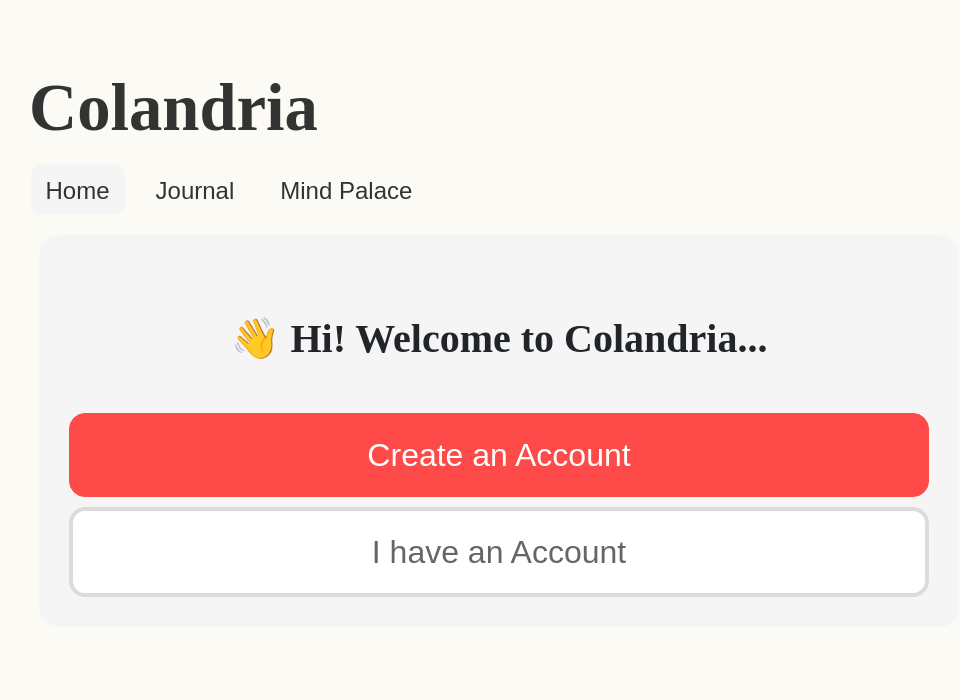
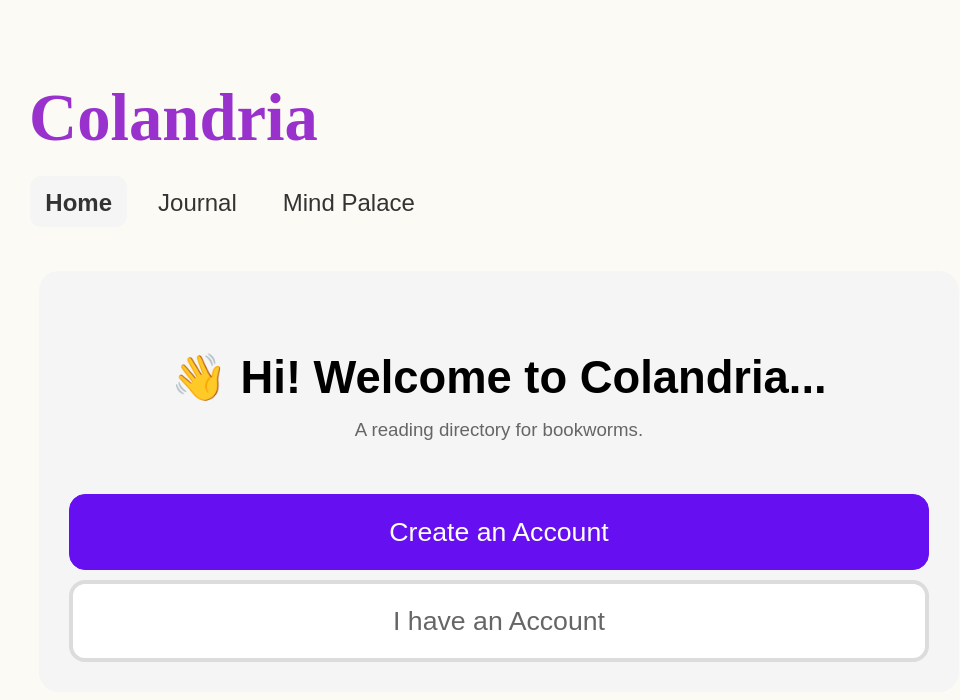
Before and after one commit to alto-sh/colandria, a React app: page / in a window 1280 px wide. Shown: the top 700 px of the page, without its empty margins (141-1101 px from the left). Built offline with nearby package versions, Linux system fonts and the light colour scheme; what netlify-identity-widget, webfontloader would draw is missing.

Commit message:
Updated general styling

```diff
--- a/src/GlobalStyles.tsx
+++ b/src/GlobalStyles.tsx
@@ -24,21 +24,21 @@ const Styles = {
         border-radius: 1rem;
         width: 100%;
         padding: 17px;
-        font-size: 24pt;
-        font-family: 'Josefin Sans', sans-serif;
+        font-size: 20pt;
+        font-family: 'Poppins', sans-serif;
         transition: all .25s;
 
         /* Colors */
         &, &:hover, &:active {
-            background: #FE4A49 !important;
-            border-color: #FE4A49 !important;
+            background: var(--indigo) !important;
+            border-color: var(--indigo) !important;
             box-shadow: none !important;
             outline: none !important;
         }
 
         &:hover {
-            opacity: 0.8;
-            transform: scale(1.04);
+            opacity: 0.9;
+            transform: scale(1.02);
         }
     `,
     lightButton: css`
@@ -46,8 +46,8 @@ const Styles = {
         border-radius: 1rem;
         width: 100%;
         padding: 17px;
-        font-size: 24pt;
-        font-family: 'Josefin Sans', sans-serif;
+        font-size: 20pt;
+        font-family: 'Poppins', sans-serif;
         transition: all .25s;
 
         /* Colors */
@@ -61,8 +61,9 @@ const Styles = {
         }
 
         &:hover {
-            opacity: 0.8;
-            transform: scale(1.04);
+            opacity: 0.9;
+            transform: scale(1.02);
+            color: #333 !important;
         }
     `
 }
--- a/src/index.tsx
+++ b/src/index.tsx
@@ -7,7 +7,7 @@ import App from "./app";
 
 WebFont.load({
     google: {
-        families: ["Josefin Sans", "Titilium Web"]
+        families: ["Josefin Sans", "Poppins"]
     }
 })
 
--- a/src/pages/Home/Home.tsx
+++ b/src/pages/Home/Home.tsx
@@ -16,8 +16,11 @@ export default class Home extends React.Component<Props, State> {
     render() {
         return (
             <Template currentPage={Page.HOME}>
-                <div className={cx( Styles.welcomeWidget, "text-center" )}   >
-                    <h1>👋 Hi! Welcome to Colandria...</h1>
+                <div className={cx( Styles.welcomeWidget, "text-center" )}>
+                    <div style={{ margin: 50 }}>
+                        <h1><span className={cx( Styles.handWave )}>👋</span> Hi! Welcome to Colandria...</h1>
+                        <p>A reading directory for bookworms.</p>
+                    </div>
                     <Button className={cx( GlobalStyles.coloredButton )} style={{ marginBottom: 10 }}>
                         Create an Account
                     </Button>
--- a/src/pages/Home/HomeStyles.tsx
+++ b/src/pages/Home/HomeStyles.tsx
@@ -8,7 +8,38 @@ const Styles = {
         padding: 30px;
 
         &, & h1 { font-weight: bold; }
-        & h1 { margin: 30px }
+
+        & h1 {
+            margin: 30px;
+            font-size: 34pt;
+            margin-bottom: 10px;
+        }
+
+        & p {
+            margin-bottom: 30px;
+            color: #666;
+            font-size: 14pt;
+            font-weight: normal;
+            font-family: 'Poppins', sans-serif !important;
+        }
+    `,
+    handWave: css`
+        animation-name: wave-animation;
+        animation-duration: 2.5s;
+        animation-iteration-count: infinite;
+        transform-origin: 70% 70%;
+        display: inline-block;
+
+        @keyframes wave-animation {
+            0% { transform: rotate( 0.0deg) }
+            10% { transform: rotate(14.0deg) }  /* The following five values can be played with to make the waving more or less extreme */
+            20% { transform: rotate(-8.0deg) }
+            30% { transform: rotate(14.0deg) }
+            40% { transform: rotate(-4.0deg) }
+            50% { transform: rotate(10.0deg) }
+            60% { transform: rotate( 0.0deg) }  /* Reset for the last half to pause */
+            100% { transform: rotate( 0.0deg) }
+        }
     `
 }
 
--- a/src/pages/Template/NavPanel/NavPanelStyles.tsx
+++ b/src/pages/Template/NavPanel/NavPanelStyles.tsx
@@ -26,7 +26,7 @@ const Styles = {
     `,
     activeNavBtnStyles: css`
         background: whitesmoke;
-        font-weight: bold;
+        & h4 { font-weight: bold !important; }
         cursor: pointer;
     `
 }
--- a/src/pages/Template/Template.tsx
+++ b/src/pages/Template/Template.tsx
@@ -20,11 +20,11 @@ export default class Template extends React.Component<Props, State> {
                 <div className={cx( Styles.innerFrame )}>
                     <br/><br/>
                     <Link to="/" className={cx( Styles.headerStyles )}>
-                        <h1>Colandria</h1>
+                        <h1 className=".josefin">Colandria</h1>
                     </Link>
                     <br/>
                     <NavPanel currentPage={this.props.currentPage}/>
-                    <br/>
+                    <br/><br/>
                     <div className={cx( Styles.bodyStyles )}>
                         {this.props.children}
                     </div>
--- a/src/pages/Template/TemplateStyles.tsx
+++ b/src/pages/Template/TemplateStyles.tsx
@@ -5,15 +5,7 @@ const Styles = {
     pageStyles: css`
         min-height: 100vh;
         background: #FBFAF5;
-
-        & h1, h2, h3, h5, h6 {
-            font-family: 'Josefin Sans', serif;
-            padding: 20px;
-        }
-
-        & p {
-            font-family: 'Titilium Web', sans-serif;
-        }
+        font-family: 'Poppins', sans-serif;
     `,
     innerFrame: css`
         width: 100%;
@@ -23,18 +15,31 @@ const Styles = {
         margin-right: auto
     `,
     headerStyles: css`
+        margin: 20px;
+
         &, & h1 {
            transition: all 0.5s;
            display: inline-block;
-           color: #333;
            font-size: 50pt;
            font-weight: bold;
+           font-family: 'Josefin Sans', serif;
+        }
+
+        & h1 {
+            animation: bgColor 10s infinite linear;
+
+            @keyframes bgColor {
+                16.6% { color: #0000FF; }
+                50% { color: #9932CC; }
+                88.6% { color: #FF1493; }
+                100% { color: #0000FF; }
+            }
         }
 
         &:hover {
             cursor: pointer;
 
-            & h1 { font-size: 54pt !important; color: #666; }
+            & h1 { font-size: 54pt !important; }
         }
     `,
     bodyStyles: css`
```
